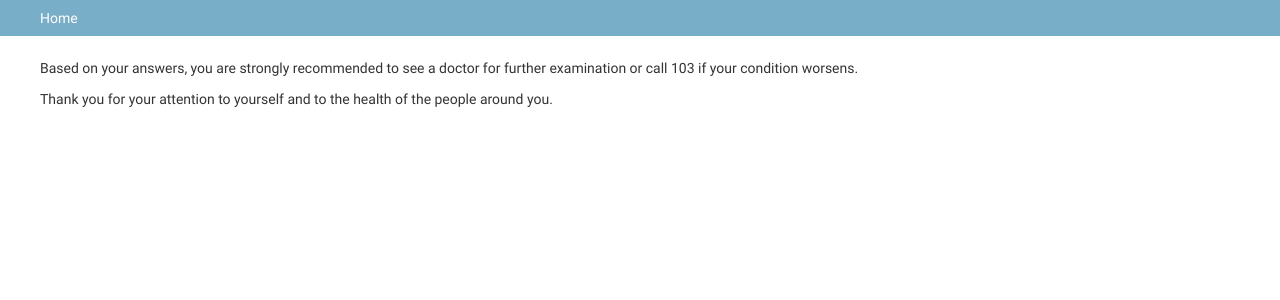
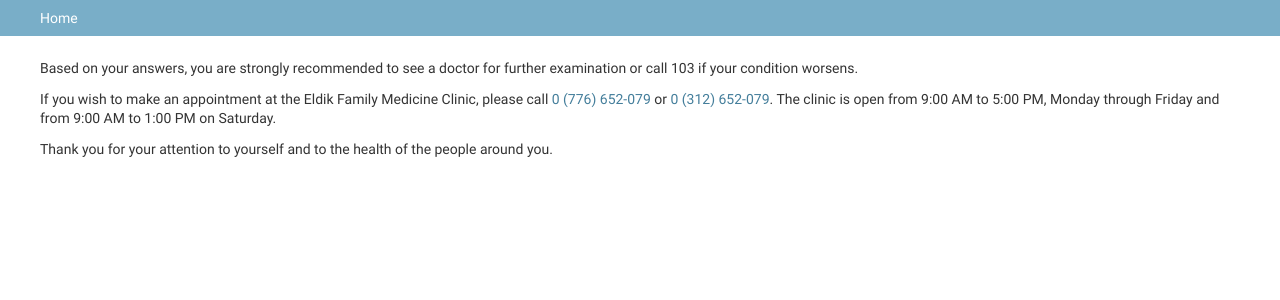
Before and after one commit to mbp-kg/covid19triageproject, a Django app: template triage_project/covid19triage/templates/covid19triage/result.html in a window 1280 px wide. Shown: the part 20-320 px from the top of the page. Run offline with Django 3.2, Linux system fonts and the light colour scheme; the template is opened without the code that fills it, so the values that code supplies are empty.

Commit message:
Add a sentence at the doctor's request
The Kyrgyz translation is missing.

```diff
--- a/triage_project/covid19triage/templates/covid19triage/result.html
+++ b/triage_project/covid19triage/templates/covid19triage/result.html
@@ -64,6 +64,9 @@
           Based on your answers, you are strongly recommended to see a doctor for further examination or call 103 if your condition worsens.
         </p>
         <p>
+          If you wish to make an appointment at the Eldik Family Medicine Clinic, please call <a href="tel:+996776652079">0 (776) 652-079</a> or <a href="tel:+996312652079">0 (312) 652-079</a>.  The clinic is open from 9:00 AM to 5:00 PM, Monday through Friday and from 9:00 AM to 1:00 PM on Saturday.
+        </p>
+        <p>
           Thank you for your attention to yourself and to the health of the people around you.
         </p>
       {% endblocktrans %}
```
Also changed, not shown: triage_project/covid19triage/locale/ko/LC_MESSAGES/django.po, triage_project/covid19triage/locale/ky/LC_MESSAGES/django.po, triage_project/covid19triage/locale/ru/LC_MESSAGES/django.po.
